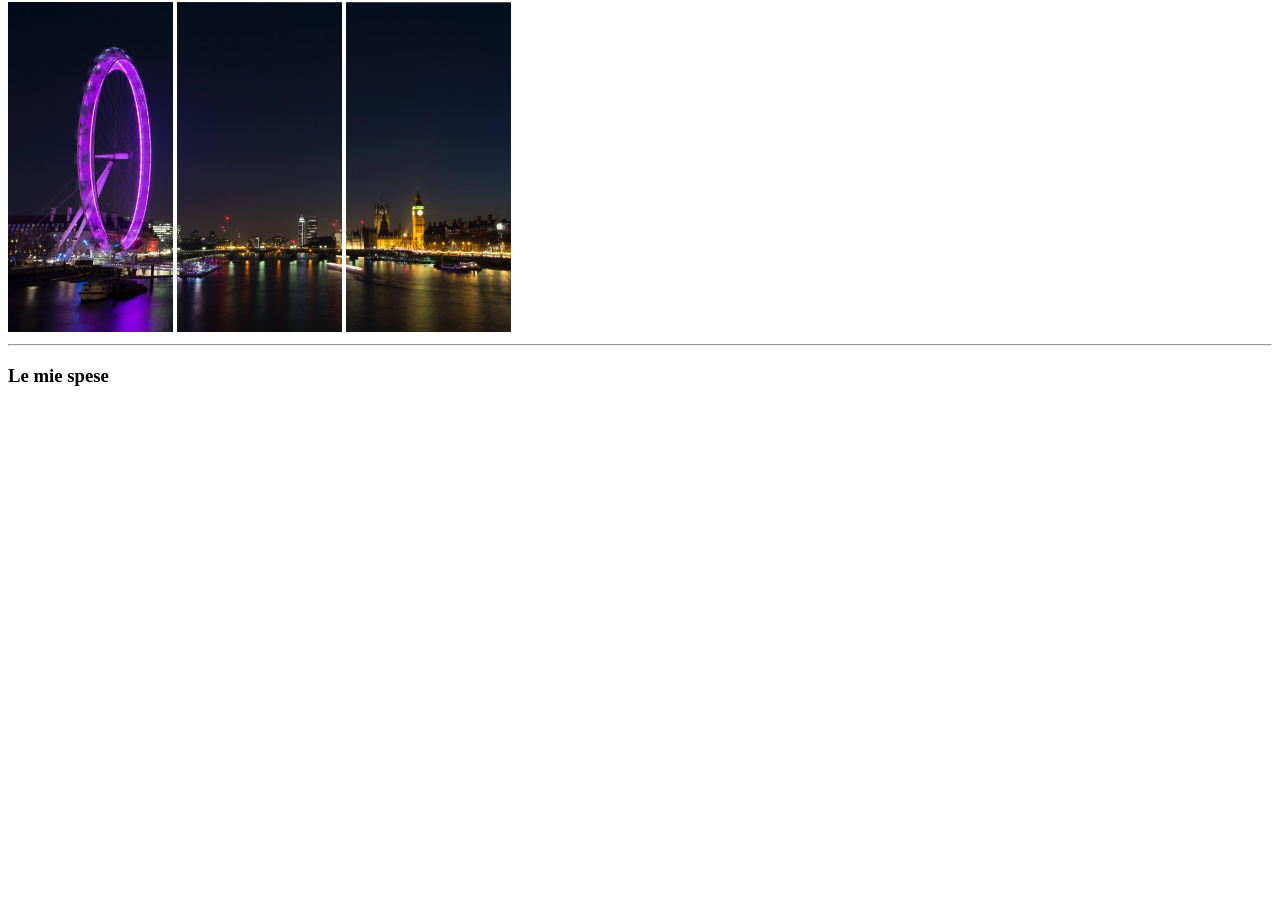
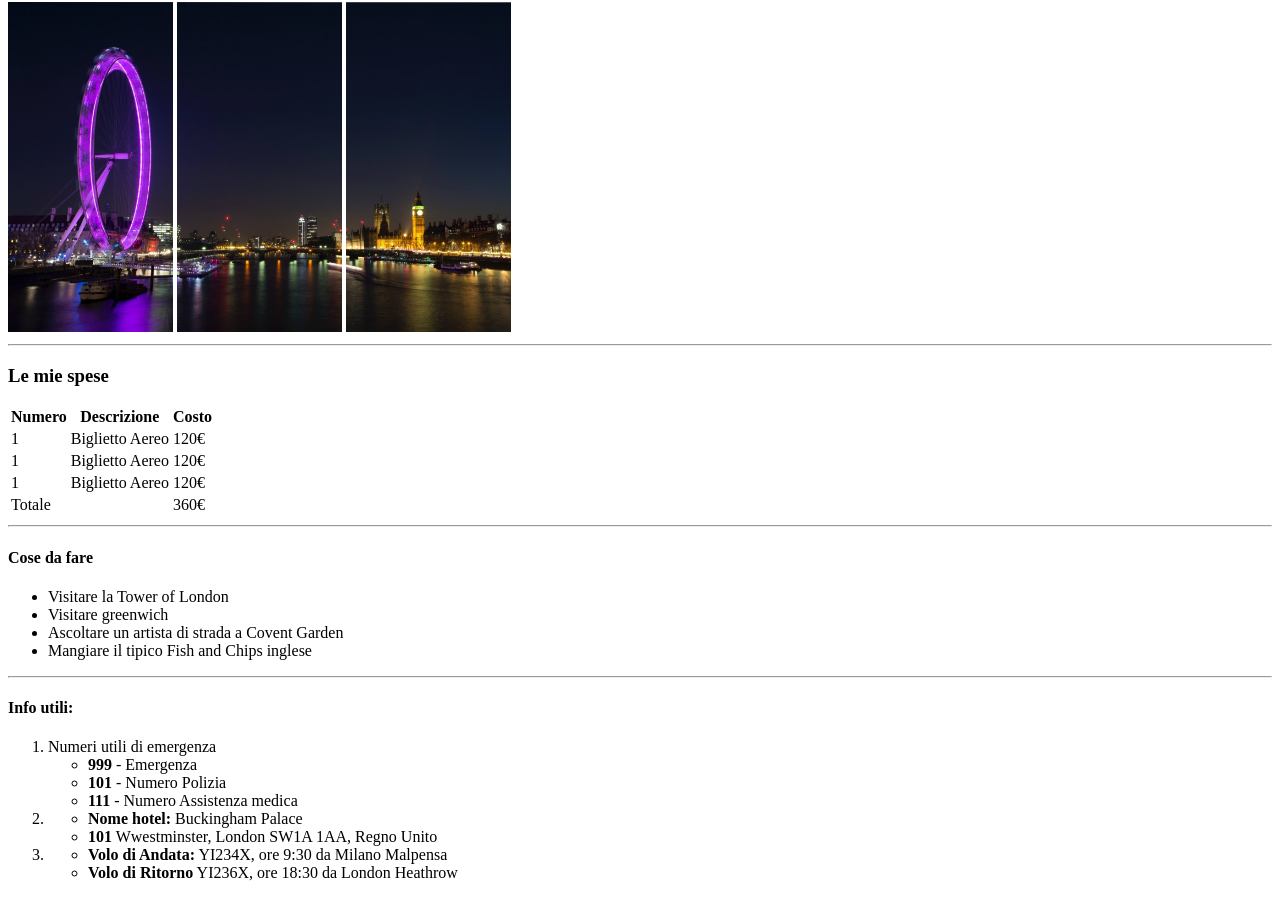
Before and after one commit to mbalbino1997/html-london-trip, a plain HTML site: page index.html in a window 1280 px wide. Shown: the part 78-976 px from the top of the page. Before the commit the page ends 800 px from the top, so only its background shows below. Drawn offline with Linux system fonts and the light colour scheme.

Commit message:
aggiunta ul ol annidate

```diff
--- a/index.html
+++ b/index.html
@@ -14,7 +14,127 @@
     </header>
     <hr>
     <main>
-        <h3>Le mie spese</h3>
+
+        <div>
+            <h3>Le mie spese</h3>
+            <table>
+                <thead>
+                    <tr>
+                        <th>
+                            Numero
+                        </th>
+                        <th>
+                            Descrizione
+                        </th>
+                        <th>
+                            Costo
+                        </th>
+                    </tr>
+                </thead>
+                <tbody>
+                    <tr>
+                        <td>
+                            1
+                        </td>
+                        <td>
+                            Biglietto Aereo
+                        </td>
+                        <td>
+                            120&euro;
+                        </td>
+                    </tr>
+                    <tr>
+
+                        <td>
+                            1
+                        </td>
+                        <td>
+                            Biglietto Aereo
+                        </td>
+                        <td>
+                            120&euro;
+                        </td>
+
+                    </tr>
+                        <td>
+                            1
+                        </td>
+                        <td>
+                            Biglietto Aereo
+                        </td>
+                        <td>
+                            120&euro;
+                        </td>
+                    </tr>
+
+
+                </tbody>
+
+                <tfoot>
+                    <tr>
+                        <td>
+                            Totale
+                        </td>
+                        <td>
+
+                        </td>
+                        <td>
+                            360&euro;
+                        </td>
+                    </tr>
+
+                </tfoot>
+            </table>
+
+        </div>
+        <hr>
+        <h4>Cose da fare</h4>
+        <ul>
+            <li>Visitare la Tower of London</li>
+            <li>Visitare greenwich</li>
+            <li>Ascoltare un artista di strada a Covent Garden</li>
+            <li>Mangiare il tipico Fish and Chips inglese</li>
+        </ul>
+        <hr>
+        <h4>Info utili:</h4>
+        <ol>
+            <li>Numeri utili di emergenza
+                <ul>
+                    <li>
+                        <strong>999</strong> - Emergenza
+                    </li>
+                    <li>
+                        <strong>101</strong> - Numero Polizia
+                    </li>
+                    <li>
+                        <strong>111</strong> - Numero Assistenza medica
+                    </li>
+                </ul>
+            </li>
+            <li>
+                <ul>
+                    <li>
+                        <strong>Nome hotel:</strong> Buckingham Palace
+                    </li>
+                    <li>
+                        <strong>101</strong> Wwestminster, London SW1A 1AA, Regno Unito
+                    </li>
+
+                </ul>
+            </li>
+            <li>
+                <ul>
+                    <li>
+                        <strong>Volo di Andata:</strong> YI234X, ore 9:30 da Milano Malpensa
+                    </li>
+                    <li>
+                        <strong>Volo di Ritorno</strong> YI236X, ore 18:30 da London Heathrow
+                    </li>
+
+                </ul>
+            </li>
+        </ol>
+
     </main>
 </body>
 </html>
```
